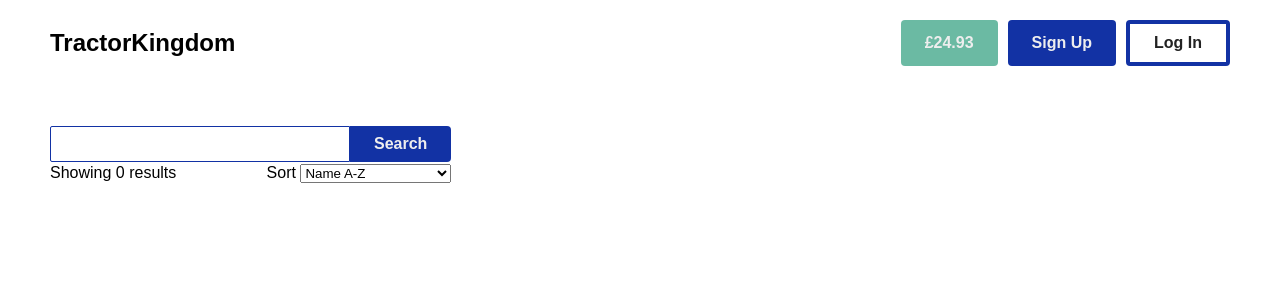
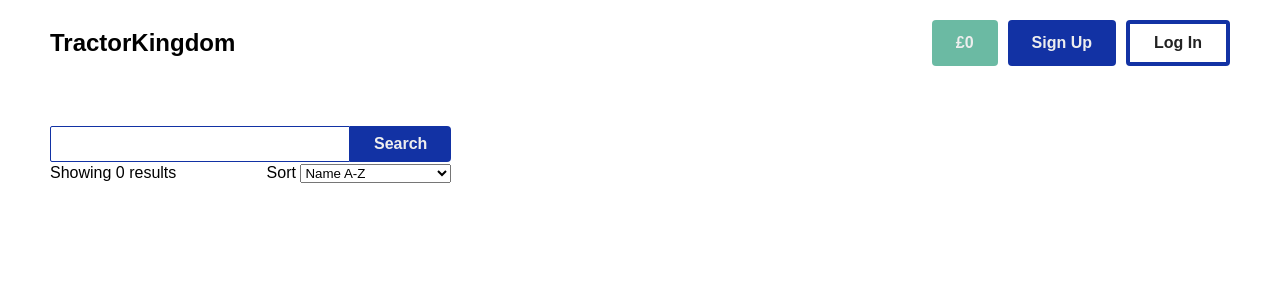
Before and after one commit to rhydb/flaskshop, a Flask app: page / in a window 1280 px wide. Shown: the top 300 px of the page. Run offline with Flask 3, Linux system fonts and the light colour scheme; data that the repository does not hold is empty.

Commit message:
add basket total

```diff
--- a/app/main/routes.py
+++ b/app/main/routes.py
@@ -9,7 +9,8 @@ from .setup import tractor_items
 @main.route("/products/<int:productid>")
 def product(productid):
     product = db.get_or_404(Product, productid)
-    return render_template("product.html", product=product)
+    session.setdefault("total", 0)
+    return render_template("product.html", product=product, total=session["total"])
 
 
 @main.route("/")
@@ -35,12 +36,14 @@ def index():
         .filter(Product.name.like("%" + search + "%"))
         .order_by(sort[1])
     ).scalars()
+
     return render_template(
         "index.html",
         products=products,
         sorts=sorts.items(),
         selected=sortKey,
         search=search,
+        total=session.setdefault("total", 0)
     )
 
 
@@ -112,13 +115,17 @@ def basket_post():
     if not json:
         return jsonify({"msg": "Invalid request", "error": 1})
 
+    product_id = str(json["product"])
+    product = db.get_or_404(Product, int(product_id))
 
-    product_id = str(json["product"])
     session.setdefault("basket", {});
+    session.setdefault("total", 0);
+
     session["basket"][product_id] = session["basket"].get(product_id, 0) + 1
+    session["total"] += product.price
     session.modified = True
 
-    return jsonify({"error": 0})
+    return jsonify({"error": 0, "total": session["total"]})
 
 @main.delete("/basket")
 def basket_delete():
@@ -128,24 +135,27 @@ def basket_delete():
         return jsonify({ "msg": "Invalid request", "error": 1 })
 
     product_id = str(json["product"])
-    session.setdefault("basket", {});
+    product = db.get_or_404(Product, int(product_id))
 
     if session["basket"].get(product_id):
         session["basket"][product_id] -= 1
+        session["total"] -= product.price
         if session["basket"][product_id] <= 0:
             session["basket"].pop(product_id)
         session.modified = True
 
-    return jsonify({ "error": 0 })
+    return jsonify({ "error": 0, "total": session["total"] })
 
 @main.get("/basket")
 def basket_get():
-    session.setdefault("basket", {});
-    return jsonify(session["basket"])
+    return jsonify({
+        "products": session.setdefault("basket", {}),
+        "total": session.setdefault("total", 0),
+    })
 
 @main.route("/checkout")
 def checkout():
     session.setdefault("basket", {})
     basketIds = [int(product_id) for product_id in session["basket"]]
     basket = db.session.execute(db.select(Product).where(Product.id.in_(basketIds))).scalars()
-    return render_template("checkout.html", basket=basket)
+    return render_template("checkout.html", basket=basket, total=session.setdefault("total", 0))
--- a/app/static/main.js
+++ b/app/static/main.js
@@ -1,6 +1,9 @@
-basket = {}
+basket = {
+    products: {},
+    total: 0,
+}
 
-const basketCount = (product) => basket[product] ?? 0;
+const basketCount = (product) => basket.products[product] ?? 0;
 
 const sendAddToBasket = async (product) => {
     return fetch("/basket", {
@@ -54,8 +57,12 @@ const modifyBasketCount = (sendModify, product, n) => {
             return;
         }
 
+        basket.total = data.total;
+        const totalElement = document.getElementById("total");
+        totalElement.innerText = `£${basket.total}`;
+
         const newCount = basketCount(product) + n;
-        basket[product] = newCount;
+        basket.products[product] = newCount;
         return newCount;
     })
 }
@@ -108,25 +115,13 @@ const addToBasket = (event, product) => {
         return;
     }
 
-    return sendAddToBasket(product).then(data => {
-        // update the count in local storage
-        if (data.error) {
-            errorMessage(data.msg);
-            return;
-        }
-
-        const newCount = basketCount(product) + 1; // the current count or 0 if not in the basket
-        basket[product] = newCount;
-
-        if (newCount === 1) {
-            // add the - + basket buttons
-            createBasketButtons(event.target, product);
-            event.target.innerText = "1 in basket";
-        }
-
+    return modifyBasketCount(sendAddToBasket, product, 1).then(newCount => {
+        event.target.innerText = `${newCount} in basket`;
+        // add the - + basket buttons
+        createBasketButtons(event.target, product);
+        event.target.innerText = "1 in basket";
         pushNotification("Added to basket", notificationTypes.SUCCESS);
-    })
-        .catch(errorMessage);
+    });
 }
 
 const formatNumber = (n) => {
@@ -223,6 +218,7 @@ const fetchBasket = async () => {
             }
 
             basket = data;
+            console.log(basket)
         })
         .catch(errorMessage);
 }
--- a/app/static/style.css
+++ b/app/static/style.css
@@ -106,7 +106,8 @@ nav .button-row {
     display: flex;
     flex-direction: column;
     gap: 10px;
-    width: 500px;
+    min-width: 300px;
+    max-width: fit-content;
 }
 
 .longform button {
--- a/app/templates/base.html
+++ b/app/templates/base.html
@@ -24,7 +24,7 @@
 
         <div class="button-row">
             {% block navbuttons %}
-                {% block basket %}<a tabindex="0" class="basket btn btn-green">£24.93</a>{% endblock %}
+                {% block basket %}<a tabindex="0" id="total" href="{{ url_for("main.checkout") }}" class="basket btn btn-green">£{{ total }}</a>{% endblock %}
                 {% if current_user.is_authenticated %}
                     {% block logout %}<a href='{{ url_for("main.logout") }}' tabindex="0" class="btn">Logout</a>{% endblock %}
                 {% else %}
--- a/app/templates/checkout.html
+++ b/app/templates/checkout.html
@@ -58,7 +58,7 @@
                         <div>£100</div>
                     </div>
                     <hr>
-                    <h3>Total: £2,400</h3>
+                    <h3>Total: <span id="total">£{{ total }}</span></h3>
                     <button class="btn btn-green btn-pay">Pay</button>
                 </div>
             </aside>
```
